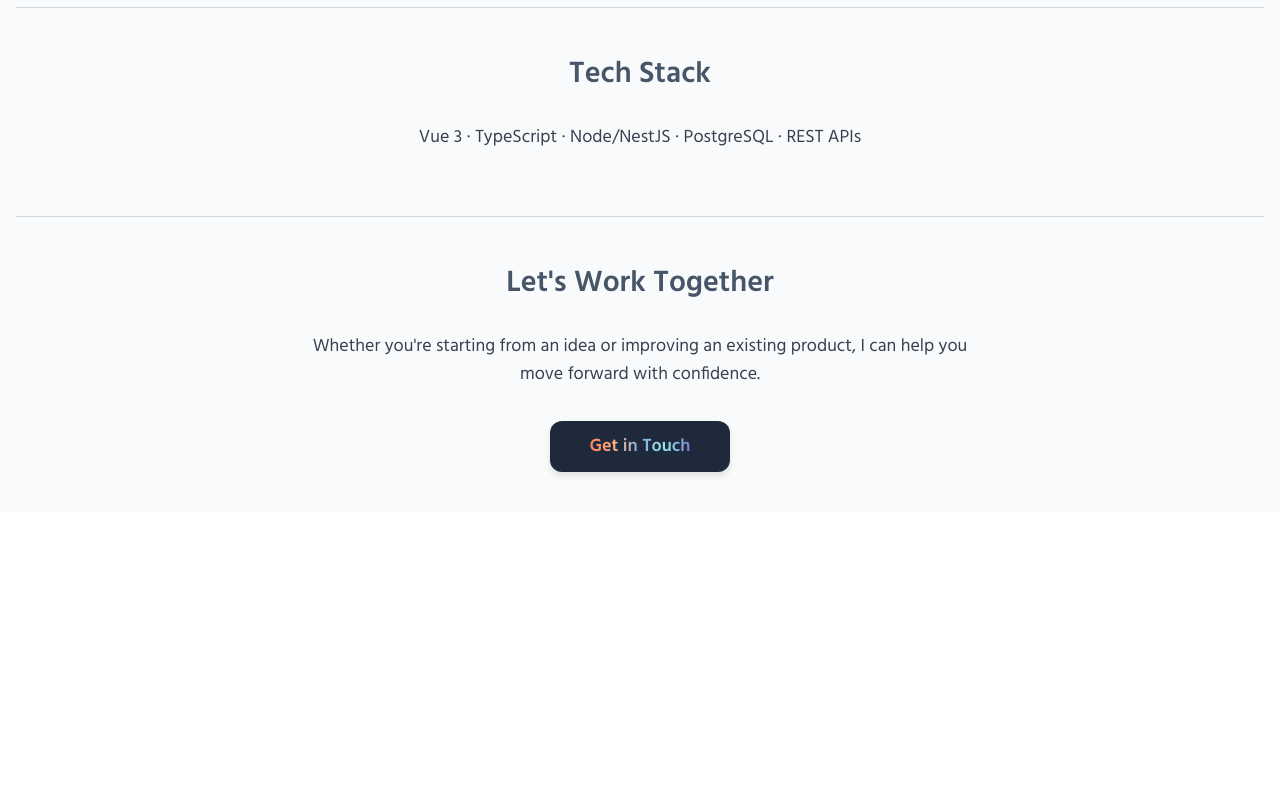
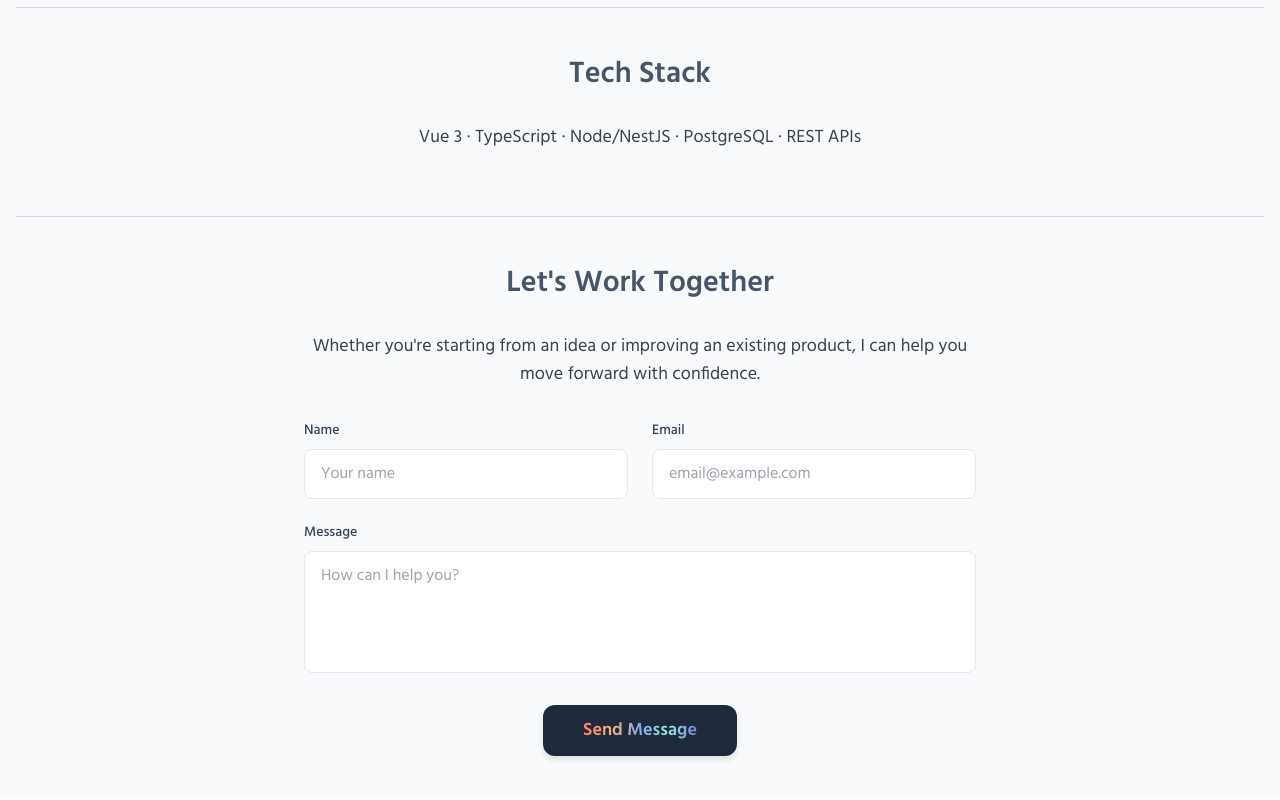
Before and after one commit to NelakaWith/portfolio, a Vue app: page /services in a window 1280 px wide. Shown: the part 4227-5027 px from the top of the page. Before the commit the page ends 4771 px from the top, so only its background shows below. Built offline with nearby package versions, Linux system fonts and the light colour scheme.

Commit message:
feat: add CompanyContact component for user inquiries in CompanyWhoAmI section

```diff
--- /dev/null
+++ b/src/components/company/CompanyContact.vue
@@ -0,0 +1,92 @@
+<template>
+  <form @submit.prevent="handleSubmit" class="max-w-2xl mx-auto text-left">
+    <div class="grid grid-cols-1 md:grid-cols-2 gap-6 mb-6">
+      <div class="flex flex-col">
+        <label
+          for="name"
+          class="mb-2 text-sm font-medium text-slate-700 dark:text-gray-300"
+          >Name</label
+        >
+        <input
+          type="text"
+          id="name"
+          v-model="form.name"
+          required
+          class="px-4 py-3 rounded-lg border border-gray-200 dark:border-gray-700 bg-white dark:bg-gray-800 text-slate-800 dark:text-white focus:ring-2 focus:ring-orange-500 focus:border-transparent outline-none transition-all"
+          placeholder="Your name"
+        />
+      </div>
+      <div class="flex flex-col">
+        <label
+          for="email"
+          class="mb-2 text-sm font-medium text-slate-700 dark:text-gray-300"
+          >Email</label
+        >
+        <input
+          type="email"
+          id="email"
+          v-model="form.email"
+          required
+          class="px-4 py-3 rounded-lg border border-gray-200 dark:border-gray-700 bg-white dark:bg-gray-800 text-slate-800 dark:text-white focus:ring-2 focus:ring-orange-500 focus:border-transparent outline-none transition-all"
+          placeholder="email@example.com"
+        />
+      </div>
+    </div>
+
+    <div class="flex flex-col mb-8">
+      <label
+        for="message"
+        class="mb-2 text-sm font-medium text-slate-700 dark:text-gray-300"
+        >Message</label
+      >
+      <textarea
+        id="message"
+        v-model="form.message"
+        required
+        rows="4"
+        class="px-4 py-3 rounded-lg border border-gray-200 dark:border-gray-700 bg-white dark:bg-gray-800 text-slate-800 dark:text-white focus:ring-2 focus:ring-orange-500 focus:border-transparent outline-none transition-all resize-none"
+        placeholder="How can I help you?"
+      ></textarea>
+    </div>
+
+    <div class="text-center">
+      <button
+        type="submit"
+        class="hero-button bg-slate-800 dark:bg-slate-700"
+        :disabled="isSubmitting"
+      >
+        <span v-if="!isSubmitting" class="hero-primary-gradient"
+          >Send Message</span
+        >
+        <span v-else class="hero-primary-gradient">Sending...</span>
+      </button>
+    </div>
+  </form>
+</template>
+
+<script setup lang="ts">
+import { reactive, ref } from "vue";
+
+const isSubmitting = ref(false);
+const form = reactive({
+  name: "",
+  email: "",
+  message: "",
+});
+
+const handleSubmit = async () => {
+  isSubmitting.value = true;
+  // Simulate API call
+  await new Promise((resolve) => setTimeout(resolve, 1500));
+  console.log("Form submitted:", form);
+  isSubmitting.value = false;
+  alert("Thanks for reaching out! I will get back to you soon.");
+  form.name = "";
+  form.email = "";
+  form.message = "";
+};
+</script>
+
+<style scoped>
+/* Button styles handled by global hero-button class */
+</style>
--- a/src/components/company/CompanyWhoAmI.vue
+++ b/src/components/company/CompanyWhoAmI.vue
@@ -84,15 +84,16 @@
           Whether you're starting from an idea or improving an existing product,
           I can help you move forward with confidence.
         </p>
-        <button class="hero-button bg-slate-800 dark:bg-slate-700">
-          <span class="hero-primary-gradient">Get in Touch</span>
-        </button>
+        <!-- form here -->
+        <CompanyContact />
       </div>
     </div>
   </section>
 </template>
 
 <script setup lang="ts">
+import CompanyContact from "./CompanyContact.vue";
+
 const workflowSteps = [
   {
     title: "Clarify the scope",
```
